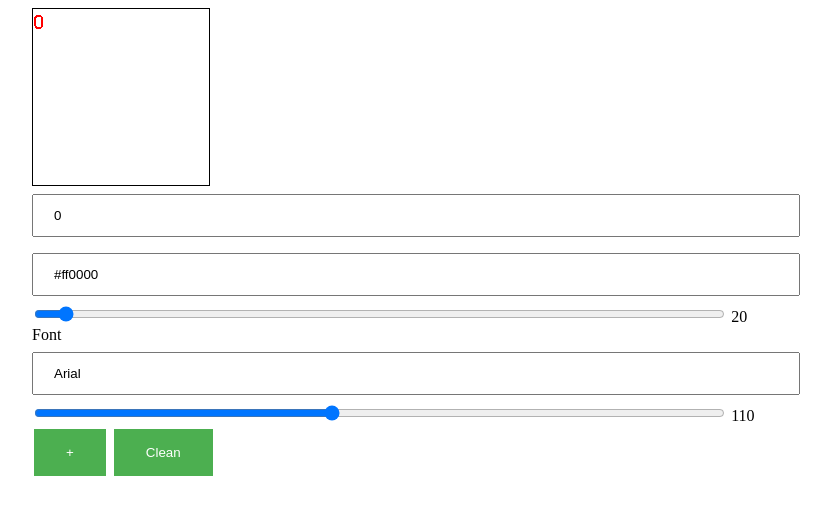
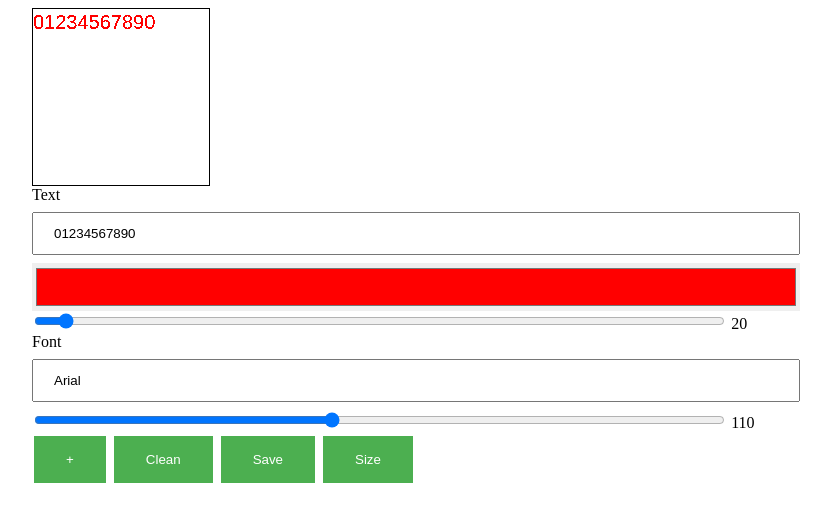
Before and after one commit to ajiekc905/wFont, a website with bundled scripts: page src/index.html in a window 1280 px wide. Shown: the whole page, without its empty margins (224-1055 px from the left). Built offline with nearby package versions, Linux system fonts and the light colour scheme.

Commit message:
some refactoring + 1st attempt zip support

```diff
--- a/src/image.ts
+++ b/src/image.ts
@@ -15,8 +15,9 @@ export class Image {
   cropX1: number
 
   // angle:
-  constructor(size: number = 10, text: string, font: string) {
+  constructor(size: number = 10, text: string, font: string, color: string) {
     // this.greeting = message;
+    this.color = color
     this.size = size
     this.text = text
     this.font = font
@@ -49,7 +50,8 @@ export class Image {
     let font = `${fontStyle} ${this.size}px "${this.font}"`
     this.ctx.font = font
   }
-  update(text: string, size: number, font: string, ts: number) {
+  update(text: string, size: number, font: string, ts: number, color?: string) {
+    let hex = (value: number) => ('0' + value.toString(16)).slice(-2)
     if (text) {
       this.text = text
     }
@@ -63,6 +65,19 @@ export class Image {
     }
     if (ts) {
       this.threshold = ts
+    }
+    if (color) {
+      let red = parseInt(color.slice(1, 3), 16)
+      let green = parseInt(color.slice(3, 5), 16)
+      let blue = parseInt(color.slice(5, 7), 16)
+      const _threshold = 0x50
+      red = red < _threshold ? 0 : 0xff
+      green = green < _threshold ? 0 : 0xff
+      blue = blue < _threshold ? 0 : 0xff
+      const hexColor = '#' + hex(red) + hex(green) + hex(blue)
+      // console.log(hexColor)
+      this.color = hexColor
+      // this.color = `rgb(${red},${green},${blue})`
     }
 
     this.width = Math.ceil(this.ctx.measureText(this.text).width)
@@ -120,12 +135,20 @@ export class Image {
   }
   draw() {
     this.ctx.clearRect(0, 0, this.width, this.height)
-    this.ctx.fillStyle = 'red'
+    // console.log(this.color)
+    this.ctx.fillStyle = this.color
     this.ctx.fillText(this.text, 0, this.size)
     this.bip()
     this.crop()
   }
-  getImage() {
+  getImageSizes() {
+    let width = this.width - this.cropX0 - this.cropX1
+    let height = this.cropY1 - this.cropY0 + 1
+
+    return {width:width, height:height, cropy0:this.cropY0, cropy1:this.cropY1}
+
+  }
+  getImageSrc() {
     // let width = this.ctx.measureText(this.text).width - this.cropX0- (this.cropX1>>1)
     let width = this.width - this.cropX0 - this.cropX1
     let _canvas = document.createElement('canvas')
@@ -138,11 +161,11 @@ export class Image {
       0,
       0
     )
+    return  _canvas.toDataURL()
+  }
+  getImage() {
     let img = <HTMLImageElement>document.createElement('img')
-    img.src = _canvas.toDataURL()
-    // console.log(img.src)
-    // img.width = this.width
-    // img.height = this.height
+    img.src = this.getImageSrc()
     return img
   }
   getImageData() {
--- a/src/index.html
+++ b/src/index.html
@@ -5,18 +5,23 @@
   <div class="wrapper">
     <canvas id="display"></canvas>
     <form action="">
-      <input type="text" id="text" value="0"><br>
-      <input type="text" id="color" pattern="#[A-Za-z-0-9]{6}" value="#ff0000" required><br>
+
+      <label>Text
+        <input list="myText" name="text" id="text" value="01234567890"/>
+      </label>
+      <datalist id="myText">
+      <option value="0 1 2 3 4 5 6 7 8 9 0 -">
+      <option value="MON TUE WEN THU FRI SAT SUN">
+      <option value="ПН ВТ СР ЧТ ПТ СБ ВС">
+      <option value="January February March April May June July August September October November December">
+      </datalist>
+
+      <input type="color" id="colorId" pattern="#[A-Za-z-0-9]{6}" value="#ff0000" required><br>
       <input type="range"  id="sizeId" min="6" max="400" step="1" value="20"
       oninput="sizeShow.value = sizeId.value" >
       <output id="sizeShow">20</output>
       <br>
 
-
-
-
-
-      <!-- <input type="text" id="font" value="Arial"><br> -->
       <label>Font
         <input list="font" name="font" id="myfont" value="Arial"/>
       </label>
@@ -69,6 +74,9 @@
 
       <button id="plusBtn" type="button" >+</button>
       <button id="cleanBtn" type="button" >Clean</button>
+      <button id="saveBtn" type="button" >Save</button>
+      <button id="sizesBtn" type="button" >Size</button>
+
     </form>
     <div class="preview">
 
--- a/src/index.ts
+++ b/src/index.ts
@@ -1,6 +1,6 @@
 import './styles.css'
 import { Image } from './image'
-import JSZip from 'jszip'
+import * as JSZip from 'jszip'
 
 interface FormElements extends HTMLCollection {
   text: HTMLInputElement
@@ -16,7 +16,9 @@ let update = function(imgObject) {
   let mySize = <FormData>document.getElementById('sizeId').value
   let myFont = <FormData>document.getElementById('myfont').value
   let myTS = <FormData>document.getElementById('threshold').value
-  imgObject.update(myText, mySize, myFont, myTS)
+  let myColor = <FormData>document.querySelector('input#colorId').value
+  imgObject.update(myText, mySize, myFont, myTS, myColor)
+  myColor = imgObject.color
   ctx.putImageData(imgObject.getImageData(), 0, 0)
 }
 let addToPreview = function(imgObject) {
@@ -24,9 +26,17 @@ let addToPreview = function(imgObject) {
   preview.appendChild(imgObject.getImage())
   return false
 }
-let addToZip = () => {
+let makeZip = imgObject => {
   var zip = new JSZip()
-  zip.file('nested/hello.txt', 'Hello World\n')
+  zip.file('images/example.json', '{}')
+  const imgUrlencoded = imgObject.getImageSrc()
+  const imgBase64Encoded = imgUrlencoded.split(',')[1]
+  zip.file('images/test.png', imgBase64Encoded, { base64: true })
+  zip
+    .generateAsync({ type: 'base64', compression: 'STORE' })
+    .then(function(base64) {
+      location.href = 'data:application/zip;base64,' + base64
+    })
 }
 let clean = function() {
   let preview = document.querySelector('.preview')
@@ -34,7 +44,18 @@ let clean = function() {
     preview.removeChild(preview.firstChild)
   }
 }
-
+let settings = () => {
+  return {
+    text: document.getElementById('text').value,
+    size: document.getElementById('sizeId').value,
+    font: document.getElementById('myfont').value,
+    threshold: document.getElementById('threshold').value,
+    color: document.getElementById('colorId').value,
+  }
+}
+let showSize = imgObject => {
+  console.log(imgObject.getImageSizes())
+}
 let init = function() {
   canvas = <HTMLCanvasElement>document.querySelector('#display')
   canvas.width = 176
@@ -44,17 +65,21 @@ let init = function() {
 
   // ctx.fillRect(0,0,150,75);
   let imgSize = 176
-  let text = document.getElementById('text').value
-  let size = document.getElementById('sizeId').value
-  let font = document.getElementById('myfont').value
-  let th = document.getElementById('threshold').value
-  let test: Image = new Image(size, text, font)
-  test.setThreshold(th)
+  const params = settings()
+  let test: Image = new Image(
+    params.size,
+    params.text,
+    params.font,
+    params.color
+  )
+  test.setThreshold(params.threshold)
 
   canvas.addEventListener('click', e => update(test))
   document
     .getElementById('sizeId')
     .addEventListener('change', e => update(test))
+  document.getElementById('colorId').addEventListener('blur', e => update(test))
+  document.getElementById('text').addEventListener('blur', e => update(test))
   document
     .getElementById('threshold')
     .addEventListener('change', e => update(test))
@@ -64,6 +89,13 @@ let init = function() {
     .getElementById('plusBtn')
     .addEventListener('click', e => addToPreview(test))
   document.getElementById('cleanBtn').addEventListener('click', e => clean())
+  document
+    .getElementById('saveBtn')
+    .addEventListener('click', e => makeZip(test))
+
+  document
+    .getElementById('sizesBtn')
+    .addEventListener('click', e => showSize(test))
   update(test)
 }
 
--- a/src/styles.css
+++ b/src/styles.css
@@ -10,6 +10,7 @@ canvas#display {
   border-width: thin;
 }
 input[type='text'],
+input[list='myText'],
 input[type='number'],
 input#myfont {
   width: 100%;
@@ -34,3 +35,8 @@ button {
 input[type='range'] {
   width: 90%;
 }
+input#colorId {
+  width: 100%;
+  border: none;
+  height: 48px;
+}
```
